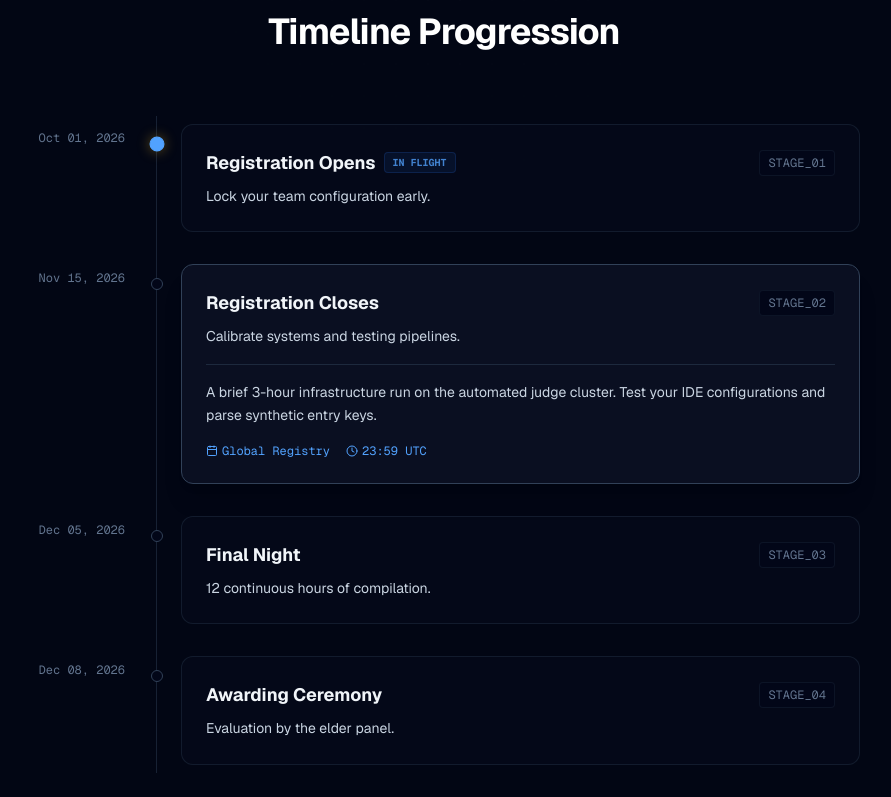
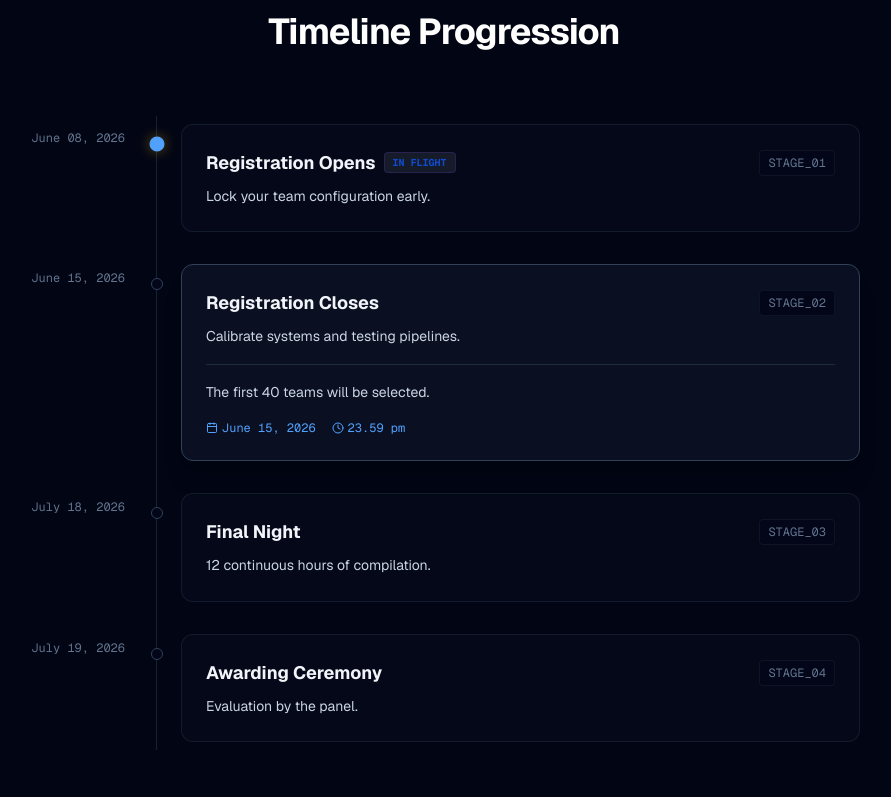
Before and after one commit to sanjaykirupaharan/uoj-coders-v5, a Next.js app: page / in a window 1280 px wide. Shown: the part 2000-2797 px from the top of the page, without its empty margins (196-1087 px from the left). Built offline with nearby package versions, Linux system fonts and the light colour scheme.

Commit message:
feat: update timeline  section

```diff
--- a/components/HeroSection.jsx
+++ b/components/HeroSection.jsx
@@ -27,12 +27,12 @@ export default function HeroSection() {
         >
 
           <div className="relative w-full max-w-[450px] aspect-square rounded-3xl border border-transparent bg-slate-900/10 backdrop-blur-md p-8 flex items-center justify-center group overflow-hidden shadow-[0_0_50px_rgba(251,191,36,0.02)]">
+            <img src="/moon-v4.png" alt="UOJ Coders" className="w-fit h-fits object-contain" />
 
-            {/* OPTION B: Un-comment this line when you have a local image file ready */}
-            <img src="/moon-v4.png" alt="UOJ Coders" className="w-fit h-fits object-contain" />
             {/* Corner Tech Accents matching your old design language but adjusted for theme */}
             <div className="absolute top-4 left-4 w-4 h-4 border-t-2 border-l-2 border-slate-800 group-hover:border-blue-400/40 transition-colors" />
-
+            <div className="absolute top-4 right-4 w-4 h-4 border-t-2 border-r-2 border-slate-800 group-hover:border-blue-400/40 transition-colors" />
+            <div className="absolute bottom-4 left-4 w-4 h-4 border-b-2 border-l-2 border-slate-800 group-hover:border-blue-400/40 transition-colors" />
             <div className="absolute bottom-4 right-4 w-4 h-4 border-b-2 border-r-2 border-slate-800 group-hover:border-indigo-500/40 transition-colors" />
           </div>
         </motion.div>
--- a/components/TimelineSection.jsx
+++ b/components/TimelineSection.jsx
@@ -4,10 +4,41 @@ import { motion, AnimatePresence } from "framer-motion";
 import { Calendar, Clock } from "lucide-react";
 
 const TIMELINE_DATA = [
-  { id: 1, title: "Registration Opens", date: "Oct 01, 2026", shortDesc: "Lock your team configuration early.", longDesc: "Form alignments of up to 3 architects. Early entrants receive priority slots into our cloud runtime testing sandboxes.", status: "current" },
-  { id: 2, title: "Registration Closes", date: "Nov 15, 2026", shortDesc: "Calibrate systems and testing pipelines.", longDesc: "A brief 3-hour infrastructure run on the automated judge cluster. Test your IDE configurations and parse synthetic entry keys.", status: "upcoming" },
-  { id: 3, title: "Final Night", date: "Dec 05, 2026", shortDesc: "12 continuous hours of compilation.", longDesc: "The prime event. Build and test robust solutions responding to secret operational prompts deployed precisely at midnight.", status: "upcoming" },
-  { id: 4, title: "Awarding Ceremony", date: "Dec 08, 2026", shortDesc: "Evaluation by the elder panel.", longDesc: "Code submission checking runs automatically. Verified finalists will present architecture components live to the lead panels.", status: "upcoming" }
+  {
+    id: 1,
+    title: "Registration Opens",
+    date: "June 08, 2026",
+    shortDesc: "Lock your team configuration early.",
+    longDesc: "Form alignments of up to 3 architects. Early entrants receive priority slots.",
+    status: "current",
+    time: "06.00 am"
+  },
+  {
+    id: 2,
+    title: "Registration Closes",
+    date: "June 15, 2026",
+    shortDesc: "Calibrate systems and testing pipelines.",
+    longDesc: "The first 40 teams will be selected.",
+    status: "upcoming",
+    time: "23.59 pm"
+  },
+  {
+    id: 3,
+    title: "Final Night",
+    date: "July 18, 2026",
+    shortDesc: "12 continuous hours of compilation.",
+    longDesc: "The prime event. Build and test robust solutions responding to problems deployed.",
+    status: "upcoming",
+    time: "18.00 pm"
+  },
+  {
+    id: 4,
+    title: "Awarding Ceremony",
+    date: "July 19, 2026",
+    shortDesc: "Evaluation by the panel.",
+    longDesc: "Code submission checking runs automatically. Verified finalists will present architecture components live to the lead panels.", status: "upcoming",
+    time: "06.00 am"
+  }
 ];
 
 export default function TimelineSection() {
@@ -48,7 +79,7 @@ export default function TimelineSection() {
                     <h3 className="font-bold text-lg text-slate-100 flex items-center gap-2">
                       {item.title}
                       {item.status === 'current' && (
-                        <span className="text-[10px] px-2 py-0.5 rounded bg-blue-500/10 text-blue-400 border border-blue-500/20 font-varino animate-pulse">
+                        <span className="text-[10px] px-2 py-0.5 rounded bg-sky-100/10 text-blue-600 border border-violet-500/20 font-varino animate-pulse">
                           IN FLIGHT
                         </span>
                       )}
@@ -66,8 +97,8 @@ export default function TimelineSection() {
                         <div className="mt-4 pt-4 border-t border-slate-800 text-sm text-slate-300 space-y-3 font-normal leading-relaxed">
                           <p>{item.longDesc}</p>
                           <div className="flex gap-4 pt-1 text-xs font-varino text-blue-400">
-                            <span className="flex items-center gap-1"><Calendar size={12}/> Global Registry</span>
-                            <span className="flex items-center gap-1"><Clock size={12}/> 23:59 UTC</span>
+                            <span className="flex items-center gap-1"><Calendar size={12}/> {item.date}</span>
+                            <span className="flex items-center gap-1"><Clock size={12}/> {item.time}</span>
                           </div>
                         </div>
                       </motion.div>
```
